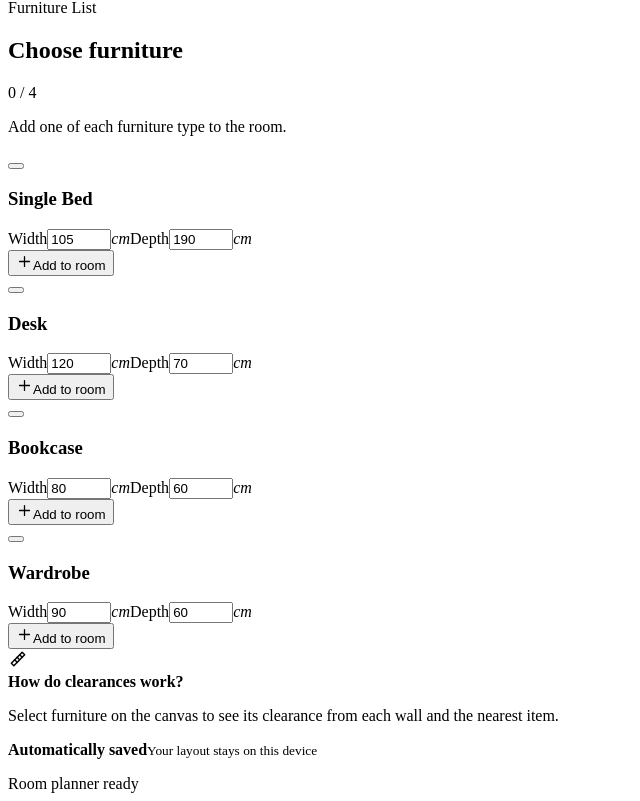
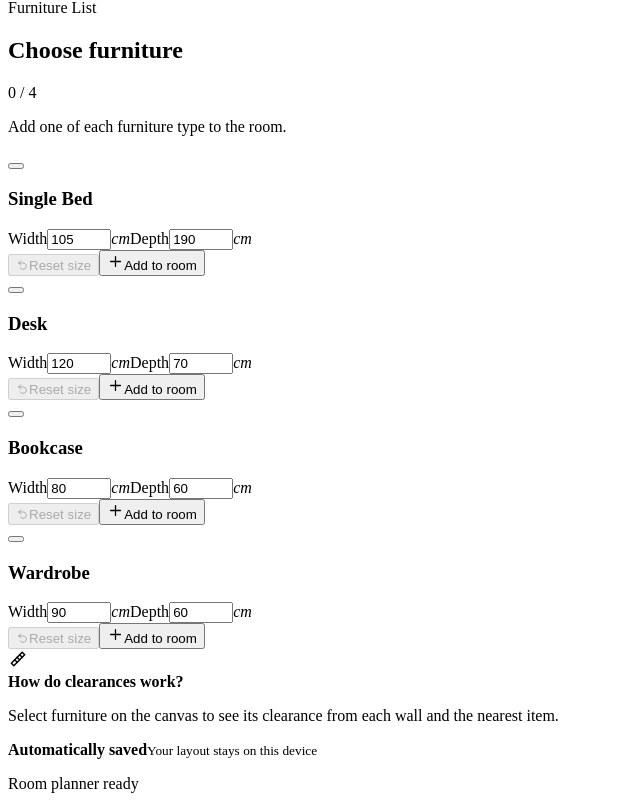
Before and after one commit to max8568/furniture, a React (Vite) app: page / in a window 1280 px wide. Shown: the part 1152-1953 px from the top of the page, without its empty margins (0-640 px from the left). Built offline with nearby package versions, Linux system fonts and the light colour scheme; the HTML template or start-up script is replaced by a standard one.

Commit message:
Add furniture dimension reset controls

```diff
--- a/src/App.tsx
+++ b/src/App.tsx
@@ -50,6 +50,7 @@ function Icon({ name, size = 20 }: { name: string; size?: number }) {
   if (name === 'plus') return <svg {...common}><path d="M12 5v14M5 12h14" /></svg>
   if (name === 'trash') return <svg {...common}><path d="M4 7h16M9 11v6M15 11v6M6 7l1 14h10l1-14M9 7V4h6v3" /></svg>
   if (name === 'rotate') return <svg {...common}><path d="M20 11a8 8 0 1 0-2.34 5.66" /><path d="M20 4v7h-7" /></svg>
+  if (name === 'undo') return <svg {...common}><path d="M9 7 5 11l4 4" /><path d="M5 11h8a6 6 0 1 1-5.2 9" /></svg>
   if (name === 'check') return <svg {...common}><path d="m5 12 4 4L19 6" /></svg>
   if (name === 'info') return <svg {...common}><circle cx="12" cy="12" r="9" /><path d="M12 11v5M12 8h.01" /></svg>
   if (name === 'ruler') return <svg {...common}><path d="m4 17 13-13 3 3L7 20 4 17Z" /><path d="m14 7 3 3M11 10l2 2M8 13l3 3" /></svg>
@@ -233,6 +234,18 @@ function App() {
       ? { ...item, [field]: normalized }
       : item))
     setAnnouncement(`${FURNITURE[kind].name} ${field} updated to ${normalized} centimeters`)
+  }
+
+  function resetFurnitureDimensions(kind: FurnitureKind) {
+    const defaults = {
+      width: FURNITURE[kind].width,
+      depth: FURNITURE[kind].depth,
+    }
+    setDimensions((current) => ({ ...current, [kind]: defaults }))
+    setPlaced((current) => current.map((item) => item.kind === kind
+      ? { ...item, ...defaults }
+      : item))
+    setAnnouncement(`${FURNITURE[kind].name} dimensions reset to default`)
   }
 
   function clientToRoom(clientX: number, clientY: number): Point {
@@ -523,6 +536,9 @@ function App() {
             {FURNITURE_ORDER.map((kind) => {
               const definition = FURNITURE[kind]
               const itemDimensions = dimensions[kind]
+              const usesDefaultDimensions =
+                itemDimensions.width === definition.width &&
+                itemDimensions.depth === definition.depth
               const item = placed.find((candidate) => candidate.kind === kind)
               const isAdded = Boolean(item)
               return (
@@ -575,6 +591,15 @@ function App() {
                         </span>
                       </label>
                     </div>
+                    <button
+                      type="button"
+                      className="dimension-reset"
+                      disabled={usesDefaultDimensions}
+                      aria-label={`Reset ${definition.name} dimensions`}
+                      onClick={() => resetFurnitureDimensions(kind)}
+                    >
+                      <Icon name="undo" size={13} />Reset size
+                    </button>
                     {isAdded ? (
                       <div className="furniture-card__actions">
                         <button type="button" onClick={() => item && rotateFurniture(item.id)}><Icon name="rotate" size={16} />Rotate</button>
--- a/src/styles.css
+++ b/src/styles.css
@@ -194,7 +194,7 @@ button:focus-visible, [tabindex]:focus-visible { outline: 3px solid rgba(53, 95,
 .sidebar__intro { margin: 9px 0 19px; color: #8b8e88; font-size: 11px; }
 .furniture-list { display: flex; flex-direction: column; gap: 9px; }
 
-.furniture-card { min-height: 154px; padding: 10px; display: grid; grid-template-columns: 85px 1fr; gap: 12px; background: #fff; border: 1px solid #e1ded7; border-radius: 10px; transition: border-color .18s ease, box-shadow .18s ease, transform .18s ease; }
+.furniture-card { min-height: 176px; padding: 10px; display: grid; grid-template-columns: 85px 1fr; gap: 12px; background: #fff; border: 1px solid #e1ded7; border-radius: 10px; transition: border-color .18s ease, box-shadow .18s ease, transform .18s ease; }
 .furniture-card:hover { border-color: #c6c9c1; box-shadow: 0 6px 20px rgba(57, 53, 45, .06); transform: translateY(-1px); }
 .furniture-card--added { border-color: #9bb7ad; background: #fafffc; }
 .furniture-card__preview { border: 0; border-radius: 7px; display: grid; place-items: center; background: #f1efe9; cursor: pointer; }
@@ -223,6 +223,9 @@ button:focus-visible, [tabindex]:focus-visible { outline: 3px solid rgba(53, 95,
 .dimension-input input { width: 100%; min-width: 0; padding: 0; color: #404540; background: transparent; border: 0; outline: 0; font-size: 11px; font-weight: 700; }
 .dimension-input input::-webkit-inner-spin-button { margin: 0; }
 .dimension-input em { color: #9a9d97; font-size: 8px; font-style: normal; font-weight: 500; }
+.dimension-reset { margin: -3px 0 7px auto; padding: 2px 3px; display: inline-flex; align-items: center; gap: 3px; color: #69746e; background: transparent; border: 0; border-radius: 4px; cursor: pointer; font-size: 9px; font-weight: 650; }
+.dimension-reset:hover:not(:disabled) { color: #355f56; background: #edf4f0; }
+.dimension-reset:disabled { opacity: .35; cursor: default; }
 .add-button { width: 100%; padding: 6px 8px; display: flex; justify-content: center; align-items: center; gap: 4px; color: #3c665c; background: #edf4f0; border: 1px solid #d3e4de; border-radius: 6px; cursor: pointer; font-size: 10px; font-weight: 700; }
 .add-button:hover { background: #dfeee8; }
 .furniture-card__actions { display: grid; grid-template-columns: 1fr 1fr; gap: 5px; }
```
Also changed, not shown: 1 other file (tests, documents, lock files or other folders).
